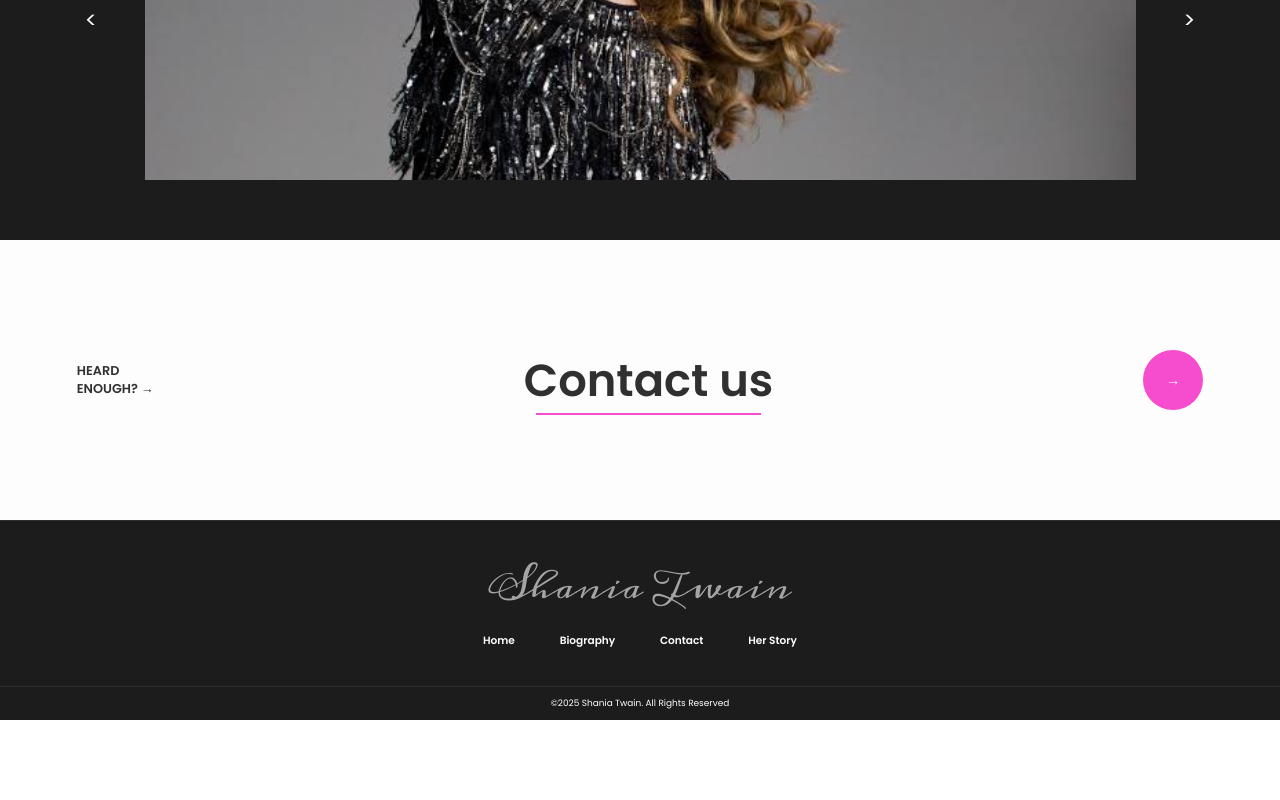
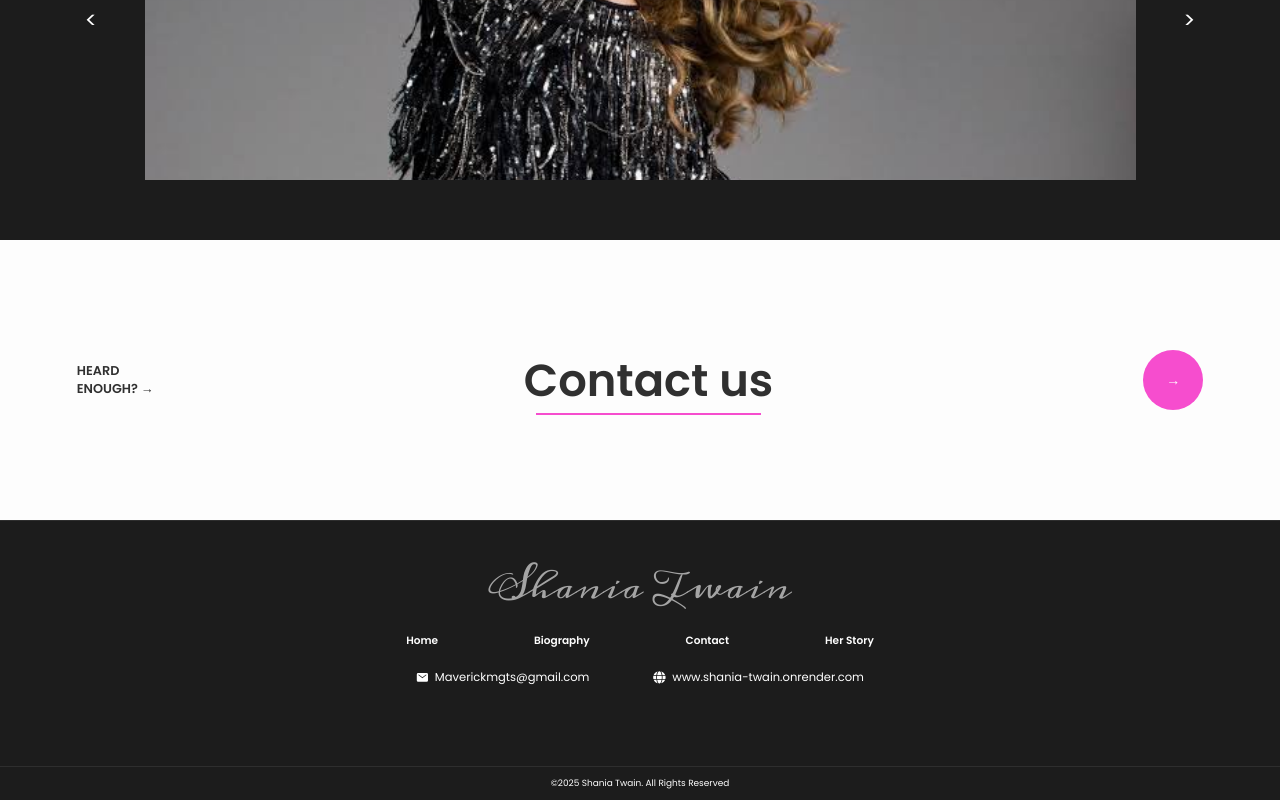
Before and after one commit to Destinygerald/Shania_twain, a React (Vite) app: page / in a window 1280 px wide. Shown: the part 1897-2697 px from the top of the page. Before the commit the page ends 2617 px from the top, so only its background shows below. Built offline with nearby package versions, Linux system fonts and the light colour scheme.

Commit message:
added footer

```diff
--- a/src/pages/Main/Page.jsx
+++ b/src/pages/Main/Page.jsx
@@ -5,6 +5,8 @@ import Shania2 from '/images/IMG_7303.jpg'
 import Shania3 from '/images/IMG_7304.jpg'
 import { CiMenuFries } from 'react-icons/ci'
 import { BsX } from 'react-icons/bs'
+import { IoMail } from 'react-icons/io5'
+import { FaGlobe } from 'react-icons/fa'
 import { useState, useEffect, useRef } from 'react'
 
 import Shania4 from '/images/IMG_7305.jpg'
@@ -257,11 +259,25 @@ function Footer () {
 		<div className='footer'>
 			<div>Shania Twain</div>
 
-			<div className='footer-items'>
-				<span> <a href='#home'> Home </a> </span>
-				<span> <a href='#biography'> Biography </a> </span>
-				<span> <a href='#contact'> Contact </a> </span>
-				<span> <a href='#story'> Her Story </a> </span>
+			<div className='footer-contact'>
+				<div className='footer-items'>
+					<span> <a href='#home'> Home </a> </span>
+					<span> <a href='#biography'> Biography </a> </span>
+					<span> <a href='#contact'> Contact </a> </span>
+					<span> <a href='#story'> Her Story </a> </span>
+				</div>
+
+				<div className='footer-extras'>
+					<div>
+						<span> <IoMail /> </span>
+						<span> Maverickmgts@gmail.com </span>
+					</div>
+
+					<div>
+						<span> <FaGlobe /> </span>
+						<span> www.shania-twain.onrender.com </span>
+					</div>
+				</div>
 			</div>
 
 			<div className='copyright'>
--- a/src/pages/Main/style.css
+++ b/src/pages/Main/style.css
@@ -311,7 +311,7 @@
 .footer {
 	width: 100%;
 	background-color: rgb(28, 28, 28);
-	height: 200px;
+	height: 280px;
 	border-top: 1px solid rgb(120, 120, 120, .2);
 	color: white;
 	display: flex;
@@ -328,10 +328,18 @@
 	opacity: .6;
 }
 
+.footer-contact {
+	display: flex;
+	flex-direction: column;
+	justify-content: space-between;
+	gap: 20px;
+	align-items: center;
+}
+
 .footer-items {
 	font-size: .66rem;
 	display: flex;
-	gap: 2.8rem;
+	gap: 6rem;
 	font-weight: 600;
 	cursor: pointer;
 }
@@ -339,6 +347,24 @@
 .footer-items a {
 	color: white;
 	text-decoration: none;
+}
+
+.footer-extras {
+	display: flex;
+	gap: 4rem;
+}
+
+.footer-extras > div {
+	display: flex;
+	font-size: .72rem;
+	align-items: center;
+	gap: 6px;
+}
+
+.footer-extras > div > span:first-child {
+	display: flex;
+	align-items: center;
+	font-size: .8rem;
 }
 
 .copyright {
--- a/src/pages/Main/style.mobile.css
+++ b/src/pages/Main/style.mobile.css
@@ -150,7 +150,7 @@
 	}
 
 	.footer-items {
-		font-size: .62rem;
+		font-size: .55rem;
 		width: 100%;
 		padding: 0 8%;
 		justify-content: space-between;
```
